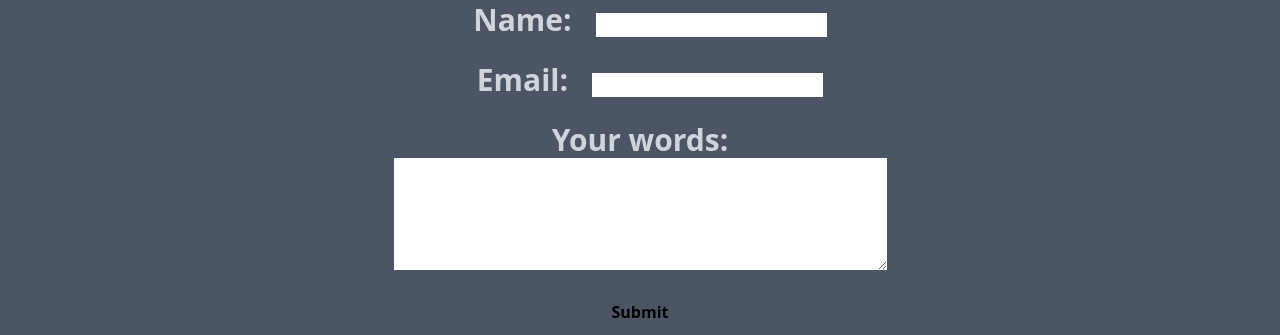
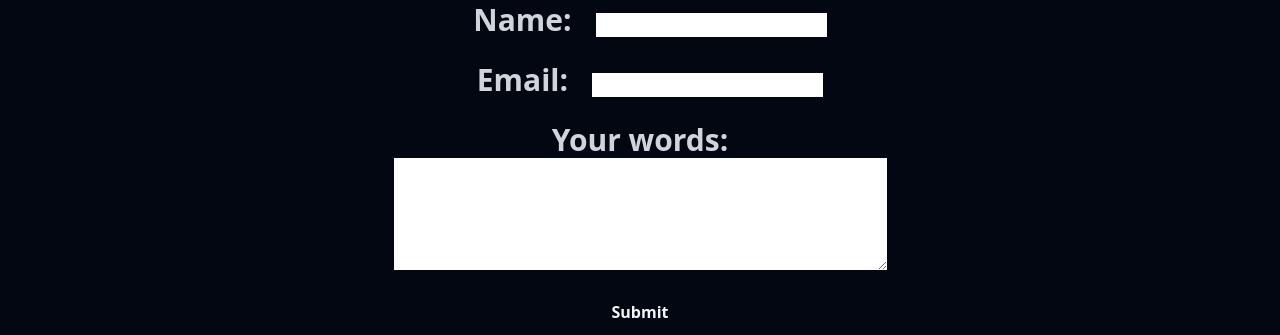
Before and after one commit to MJRidam/my-portfolio, a plain HTML site: page contact.html in a window 1280 px wide. Shown: the part 74-409 px from the top of the page. Drawn offline with nearby package versions, Linux system fonts and the light colour scheme.

Commit message:
improve hovering and bg

```diff
--- a/contact.html
+++ b/contact.html
@@ -5,7 +5,7 @@
         <title>Ridam's Portfolio</title>
         <script src="https://cdn.tailwindcss.com"></script>
     </head>
-    <body class="text-center bg-gray-600">
+    <body class="text-center bg-gray-950">
 
         <main>
             <h1 class="text-gray-400 text-3xl font-bold p-5 hover:text-gray-300 transition">Contact Me:</h1>
@@ -19,7 +19,7 @@
                 <label for="message"class="text-gray-300 text-3xl font-bold p-6 hover:text-gray-200">Your words:</label><br>
                 <textarea class="p-2"id="message" name="message" rows="4" cols="50" required></textarea><br><br>
 
-                <input type="submit"class="text-1x1 font-semibold hover:text-gray-300" value="Submit">
+                <input type="submit"class="text-1x1 text-gray-100 font-semibold hover:text-gray-300" value="Submit">
             </form>
         </main>
         <footer>
```
Also changed, not shown: about.html (+3 -3 lines), projects.html (+2 -2 lines).
